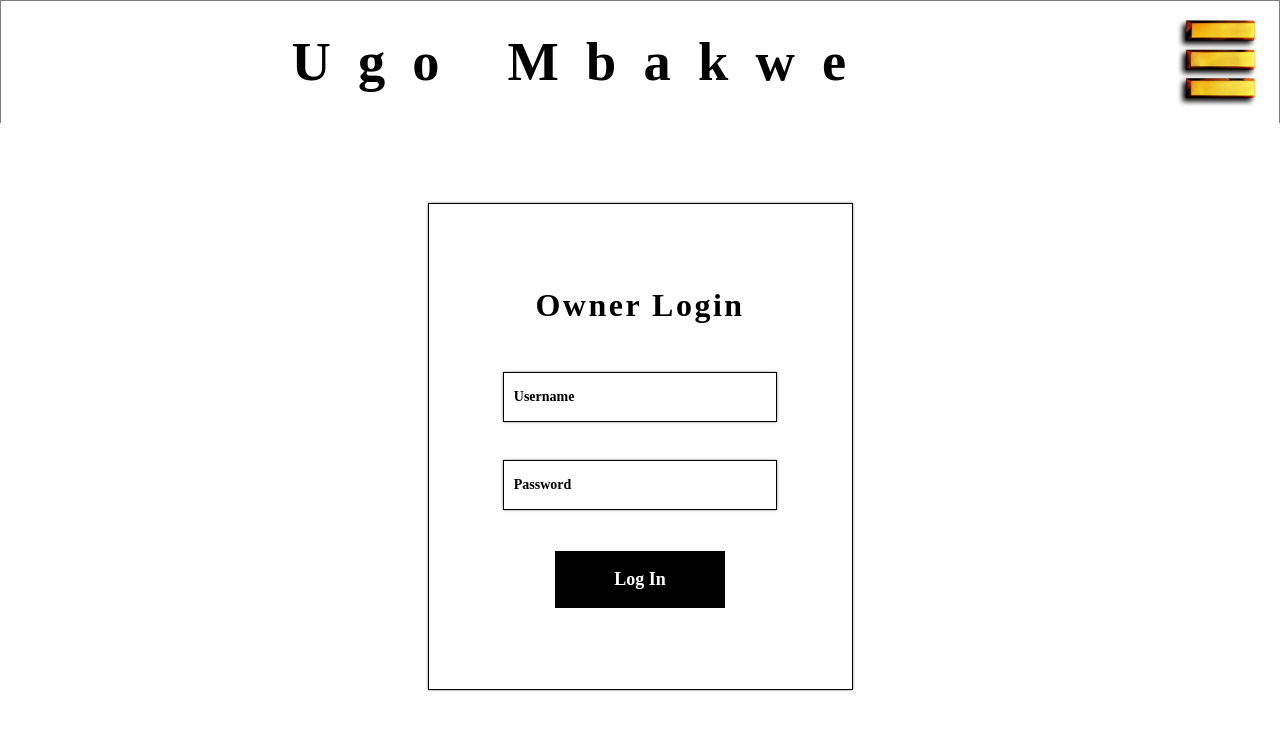
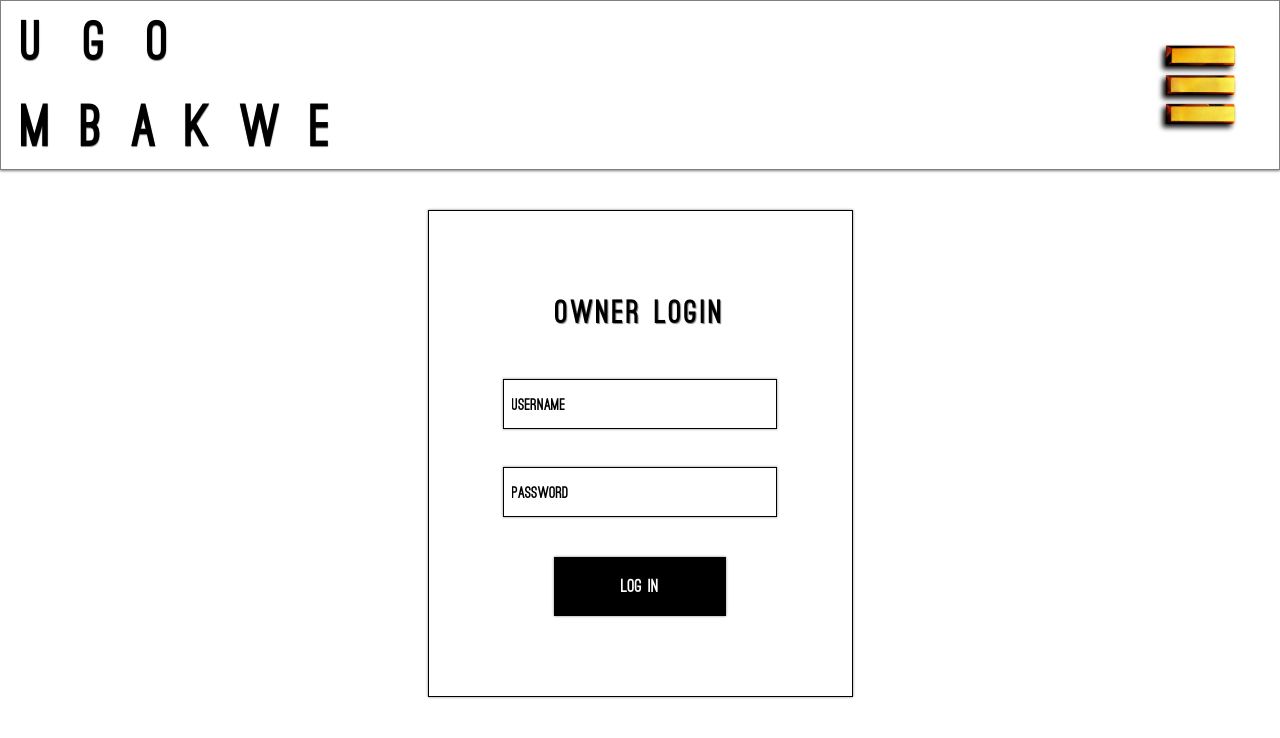
Before and after one commit to KevBarbour15/ugos-portolio, a React (Create React App) app in the folder client/: page /login in a window 1280 px wide. Shown: the top 738 px of the page. Built offline with nearby package versions, Linux system fonts and the light colour scheme; a small style sheet from the web is missing.

Commit message:
need to add delete photo and fix edit album

```diff
--- a/client/src/components/EditAlbum.jsx
+++ b/client/src/components/EditAlbum.jsx
@@ -10,14 +10,6 @@ const EditAlbum = () => {
   const [coverImage, setCoverImage] = useState("");
   const [media, setMedia] = useState([]);
   const imageContainerRef = useRef(null);
-
-  const scrollLeft = () => {
-    imageContainerRef.current.scrollBy({ left: -100, behavior: "smooth" });
-  };
-
-  const scrollRight = () => {
-    imageContainerRef.current.scrollBy({ left: 100, behavior: "smooth" });
-  };
 
   useEffect(() => {
     const fetchAlbums = async () => {
@@ -150,9 +142,7 @@ const EditAlbum = () => {
 
       if (response.status === 200) {
         console.log("Album deleted successfully!");
-        // Remove the deleted album from the state
         setAlbums(albums.filter((album) => album._id !== selectedAlbum._id));
-        // Clear the selected album
         setSelectedAlbum(null);
         setTitle("");
         setDescription("");
@@ -164,8 +154,17 @@ const EditAlbum = () => {
     }
   };
 
+  const handleDeleteImage = () => {
+    // Remove the image from the album's media array.
+   /* const newMedia = media.filter((m) => m._id !== selectedImage);
+    setMedia(newMedia);*/
+
+    // TODO: Delete the image on the server. This depends on how you are storing your images.
+  };
+
   return (
     <div className={styles.albumEditContainer}>
+      <div className={styles.albumSelectionBox}>
         <select onChange={handleSelectAlbum} className={styles.albumEditSelect}>
           <option>Select an album...</option>
           {albums.map((album) => (
@@ -174,7 +173,9 @@ const EditAlbum = () => {
             </option>
           ))}
         </select>
-
+      </div>
+      <div className={styles.albumEditGrid}>
+        <div className={styles.albumEditSection}>
           <form onSubmit={handleUpdateTitle} className={styles.albumEditForm}>
             <label>Title:</label>
             <input
@@ -187,8 +188,12 @@ const EditAlbum = () => {
               Update Title
             </button>
           </form>
-
-      <form onSubmit={handleUpdateDescription} className={styles.albumEditForm}>
+        </div>
+        <div className={styles.albumEditSection}>
+          <form
+            onSubmit={handleUpdateDescription}
+            className={styles.albumEditForm}
+          >
             <label>Description:</label>
             <textarea
               value={description}
@@ -199,10 +204,17 @@ const EditAlbum = () => {
               Update Description
             </button>
           </form>
-
-      <form onSubmit={handleUpdateCoverImage} className={styles.albumEditForm}>
+        </div>
+        <div className={styles.albumEditSection}>
+          <form
+            onSubmit={handleUpdateCoverImage}
+            className={styles.albumEditForm}
+          >
             <label>Cover Image:</label>
-        <div className={styles.albumEditImageSelector} ref={imageContainerRef}>
+            <div
+              className={styles.albumEditImageSelector}
+              ref={imageContainerRef}
+            >
               {media.map((m) => (
                 <img
                   key={m._id}
@@ -222,8 +234,34 @@ const EditAlbum = () => {
               Update Cover Image
             </button>
           </form>
-
-      <button onClick={handleDeleteAlbum} className={styles.albumEditButton}>
+        </div>
+        <div className={styles.albumEditSection}>
+          <label>Delete Image from Album:</label>
+          <div className={styles.albumEditImageSelector}>
+            {media.map((m) => (
+              <img
+                key={m._id}
+                src={m.url}
+                alt="thumbnail"
+                style={{
+                  height: "50px",
+                  margin: "5px",
+                  //border: selectedImage === m._id ? "2px solid red" : "none",
+                }}
+                onClick={() => setSelectedImage(m._id)}
+                className={styles.albumEditImage}
+              />
+            ))}
+          </div>
+          <button
+            onClick={handleDeleteImage}
+            className={styles.albumEditButton}
+          >
+            Delete Image
+          </button>
+        </div>
+      </div>
+      <button onClick={handleDeleteAlbum} className={styles.albumDeleteButton}>
         Delete Album
       </button>
     </div>
--- a/client/src/components/Header.jsx
+++ b/client/src/components/Header.jsx
@@ -1,4 +1,4 @@
-import React, { useContext } from "react";
+import React, { useContext, useEffect, useState } from "react";
 import { Link } from "react-router-dom";
 import AuthContext from "../context/AuthContext";
 import { useNavigate } from "react-router-dom";
@@ -7,6 +7,7 @@ import styles from "../styles/Header.module.css";
 
 const Header = () => {
   const { isAuthenticated } = useContext(AuthContext);
+  const [scrolled, setScrolled] = useState(false);
   const navigate = useNavigate();
 
   const handleLoginClick = () => {
@@ -16,15 +17,15 @@ const Header = () => {
       navigate("/login");
     }
   };
-
+  // revisit sticky bar scroll later
   return (
-    <header className={styles.header}>
-      <nav className={styles.header__nav}>
-        <ul className={styles.header__navLinks}>
+    <header
+      className={`${styles.header} ${scrolled ? styles.headerScrolled : ""}`}
+    >
       <div className={styles.header__titleContainer}>
-            <div>Ugo Mbakwe</div>
+        <div className={styles.header__First}>Ugo</div>
+        <div className={styles.header__Last}>Mbakwe</div>
       </div>
-          <li className={styles.header__navItem}>
       <div className={styles.header__dropdown}>
         <img
           className={styles.header__dropdownBtn}
@@ -46,9 +47,6 @@ const Header = () => {
           </button>
         </div>
       </div>
-          </li>
-        </ul>
-      </nav>
     </header>
   );
 };
--- a/client/src/index.js
+++ b/client/src/index.js
@@ -4,8 +4,6 @@ import App from "./App";
 import { BrowserRouter as Router } from "react-router-dom";
 import './fonts/SEA.ttf';
 import './fonts/JB.ttf';
-import './fonts/OstrichSans-Black.otf';
-import './fonts/OstrichSans-Bold.otf';
 
 ReactDOM.render(
   <Router>
--- a/client/src/pages/About.jsx
+++ b/client/src/pages/About.jsx
@@ -7,7 +7,6 @@ const About = () => {
       <Header />
       <h1>About Page</h1>
       <h2>This is where you can write your bio and contact info.</h2>
-      <Footer />
     </div>
   );
 };
--- a/client/src/pages/Gallery.jsx
+++ b/client/src/pages/Gallery.jsx
@@ -11,7 +11,6 @@ const Gallery = () => {
     <div>
       <Header />
       <AlbumDetails id={id} />
-      <Footer />
     </div>
   );
 }
--- a/client/src/pages/Home.jsx
+++ b/client/src/pages/Home.jsx
@@ -8,7 +8,6 @@ const Home = () => {
     <div>
       <Header />
       <AlbumList />
-      <Footer />
     </div>
   );
 };
--- a/client/src/styles/AlbumList.module.css
+++ b/client/src/styles/AlbumList.module.css
@@ -40,15 +40,13 @@
   display: flex;
   justify-content: center;
   align-items: center;
-  font-family: "Sea";
-  font-weight: 900;
-  font-style: italic;
-  font-size: calc(2.5vw);
+  font-family: "OstrichSans-Bold";
+  font-size: calc(2.75vw);
   text-align: center;
   box-sizing: border-box;
   padding: 15px;
 }
 
 .albumImage:hover .albumDescription {
-  opacity: 1;
+  opacity: 1.5;
 }
--- a/client/src/styles/DashboardHeader.module.css
+++ b/client/src/styles/DashboardHeader.module.css
@@ -31,21 +31,23 @@
   text-align: center;
   display: block;
   font-size: 16px;
-  margin: 0;
+  margin-left: 5vh;
+  margin-right: 5vh;
   padding: 10px;
   cursor: pointer;
   outline: none;
   text-decoration: none;
   width: 100%;
   box-sizing: border-box;
-  font-family: "SEA";
+  font-family: "OstrichSans-Black";
+  font-size: 1.5em;
   font-weight: 900;
-  font-spacing: 1px;
+  letter-spacing: 0.15em;
 }
 
 .dashboardHeaderButtonActive {
   color: white;
   background-color: black;
   font-weight: 900;
-  box-shadow: 0 0 2px 0 black;
+  box-shadow: 0 0 0 1.5px grey;
 }
--- a/client/src/styles/EditAlbum.module.css
+++ b/client/src/styles/EditAlbum.module.css
@@ -1,6 +1,4 @@
-*,
-*:before,
-*:after {
+*, *:before, *:after {
   padding: 0;
   margin: 0;
   box-sizing: border-box;
@@ -8,23 +6,50 @@
 
 .albumEditContainer {
   display: flex;
-  flex: 1;
+  flex-direction: column;
   justify-content: center;
   align-items: center;
+  margin-bottom: 2.5vh;
+}
+
+.albumEditSelectContainer {
+  display: flex;
+  justify-content: center;
+  align-items: center;
+  border: 0.5px solid black;
+  padding: 20px;
+  width: 70%;
+  max-width: 425px;
+  box-shadow: 0 0 2.5px grey;
+  margin-bottom: 20px;
+}
+
+.albumEditGrid {
+  display: grid;
+  grid-template-columns: 1fr;
+  grid-gap: 20px;
+  justify-items: center;
+  align-items: start;
+  width: 70%;
+  max-width: 425px;
+  margin-top: 20px;
+}
+
+.albumEditSection {
+  display: flex;
   flex-direction: column;
+  align-items: stretch;
+  justify-content: start;
+  border: 0.5px solid black;
+  padding: 20px;
+  width: 100%;
+  box-shadow: 0 0 2.5px grey;
 }
 
 .albumEditForm {
   display: flex;
   flex-direction: column;
-  justify-content: center;
-  align-items: center;
-  border: 0.5px solid black;
-  padding: 20px;
-  margin: 10px;
-  width: 70%%;
-  max-width: 425px;
-  box-shadow: 0 0 2.5px grey;
+  width: 100%;
 }
 
 .albumEditForm * {
@@ -32,6 +57,10 @@
   color: black;
   outline: none;
   border: none;
+}
+
+.albumEditForm button, .albumEditForm textarea {
+  box-sizing: content-box;
 }
 
 .albumEditInput,
@@ -54,11 +83,28 @@
   border: none;
   cursor: pointer;
   text-align: center;
-  width: 100%;
+  width: 50%;
 }
 
 .albumEditButton:hover {
   background-color: #777;
+}
+
+.albumDeleteButton {
+  display: inline-block;
+  background-color: #ff0000;
+  color: #fff;
+  padding: 10px 20px;
+  margin: 20px 0;
+  border: none;
+  cursor: pointer;
+  text-align: center;
+  width: 70%;
+  max-width: 300px;
+}
+
+.albumDeleteButton:hover {
+  background-color: #ff7777;
 }
 
 .albumEditImageSelector {
--- a/client/src/styles/Header.module.css
+++ b/client/src/styles/Header.module.css
@@ -1,3 +1,13 @@
+@font-face {
+  font-family: "OstrichSans-Black";
+  src: url("../fonts/OstrichSans-Black.otf") format("opentype");
+}
+
+@font-face {
+  font-family: "OstrichSans-Bold";
+  src: url("../fonts/OstrichSans-Bold.otf") format("opentype");
+}
+
 .header {
   position: sticky;
   top: 0;
@@ -9,19 +19,32 @@
   border-left: 0.5px solid grey;
   border-top: 0.5px solid grey;
   border-right: 0.5px solid grey;
+  border-bottom: 0.5px solid grey;
+  box-shadow: 0 1px 2.5px grey;
+  display: flex;
+  justify-content: space-between;
+  align-items: center;
+  padding: 0 20px;
 }
 
 .header__titleContainer {
-  flex-grow: 1;
   display: flex;
-  flex-direction: row;
-  justify-content: center;
-  align-items: center;
-  margin: 0;
   color: black;
+  flex-direction: column;
+  text-shadow: 0.25px 1px 1px grey;
   font-family: "OstrichSans-Black";
+}
+
+.header__First {
+  font-weight: 750;
+  font-size: calc(1rem + 3vw);
+  letter-spacing: 0.75em;
+}
+
+.header__Last{
+  color: black;
   font-weight: 900;
-  font-size: calc(1rem + 3vw);
+  font-size: calc(1rem + 3.25vw);
   letter-spacing: 0.5em;
 }
 
@@ -33,28 +56,6 @@
   padding-right: 2%;
 }
 
-.header__navLinks {
-  list-style-type: none;
-  margin: 0;
-  padding: 0;
-  display: flex;
-  justify-content: space-between;
-  align-items: center;
-  border-top: 1.5px solid white;
-}
-
-.header__navLinks li {
-  display: inline-block;
-}
-
-.header__navLinks a,
-.header__dropdownContent button {
-  text-decoration: none;
-  color: black;
-  padding: 12px 16px;
-  display: block;
-}
-
 .header__dropdown {
   position: relative;
   display: inline-block;
@@ -63,15 +64,15 @@
 .header__dropdownContent {
   display: none;
   position: absolute;
-  right: 15px;
+  right: 0;
   background-color: white;
-  min-width: 250px;
+  min-width: 40vh;
   z-index: 1;
   transition: all 0.3s ease-out;
-  font-family: "Sea";
-  font-weight: 900;
-  font-size: 1.75em;
-  letter-spacing: 0.25em;
+  font-family: "OstrichSans-Black";
+  font-size: 1.95em;
+  font-weight: bold;
+  letter-spacing: 0.45em;
   text-align: center;
   text-shadow: 1px 1px 1px grey;
   box-shadow: 0 1px 2.5px grey;
@@ -113,3 +114,30 @@
   background-color: black;
   text-shadow: 1px 1px 1px grey;
 }
+
+.header__dropdownContent a,
+.header__dropdownContent button {
+  text-decoration: none;
+  color: black;
+  padding: 12px 16px;
+  display: block;
+  background: none;
+  border: none;
+  cursor: pointer;
+  width: 100%;
+  margin: 0;
+  font-size: inherit;
+  font-family: inherit;
+  font-weight: inherit;
+  outline: none;
+  text-align: center;
+  letter-spacing: inherit;
+  text-shadow: 1px 1px 1px grey;
+}
+
+.header__dropdownContent a:hover,
+.header__dropdownContent button:hover {
+  color: white;
+  background-color: black;
+  text-shadow: 1px 1px 1px grey;
+}
--- a/client/src/styles/Landing.module.css
+++ b/client/src/styles/Landing.module.css
@@ -1,3 +1,8 @@
+@font-face {
+  font-family: "OstrichSans-Black";
+  src: url("../fonts/OstrichSans-Black.otf") format("opentype");
+}
+
 body {
   overflow: hidden;
 }
@@ -29,8 +34,9 @@ body {
   font-size: 3em;
   background-color: transparent;
   cursor: pointer;
-  font-family: "Sea";
+  font-family: "OstrichSans-Black";
   text-decoration: none;
+  letter-spacing: 0.25em;
 }
 
 .landingButtonEnter:hover {
@@ -45,5 +51,5 @@ body {
 
 .landingButtonEnter span {
   color: white;
-  text-shadow: 0.35px 1px 1.25px black;
+  text-shadow: 0.35px 1.25px 1.25px black;
 }
--- a/client/src/styles/Login.module.css
+++ b/client/src/styles/Login.module.css
@@ -19,7 +19,7 @@
   border: 0.5px solid black;
   box-shadow: 0 0 2.5px grey;
   padding: 10vh 5vh;
-  margin: 10vh auto;
+  margin: 5vh auto;
   justify-content: center;
   display: flex;
   flex-direction: column;
@@ -27,7 +27,7 @@
 }
 
 .ownerLoginForm * {
-  font-family: "SEA";
+  font-family: "OstrichSans-Black";
   color: black;
   outline: none;
   border: none;
@@ -40,6 +40,7 @@
   text-align: center;
   color: black;
   letter-spacing: 2.5px;
+  text-shadow: 1px 1px 1px grey;
 }
 
 .ownerLoginLabel {
@@ -56,9 +57,8 @@
   height: 50px;
   width: 80%;
   background-color: rgba(255, 255, 255, 0.07);
-  padding: 0 10px;
+  padding: 0 8px;
   margin-top: 8px;
-  font-size: 14px;
   font-weight: 900;
   color: black;
   border: 0.5px solid black;
@@ -80,7 +80,8 @@
   font-weight: 600;
   cursor: pointer;
   background-color: black;
-  border: 1px solid white;
+  border: 0.5px solid black;
+  box-shadow: 0 0 2.5px grey;
 }
 
 .ownerLoginButton:hover {
```
Lines whose indentation alone changed are shown as unchanged.
